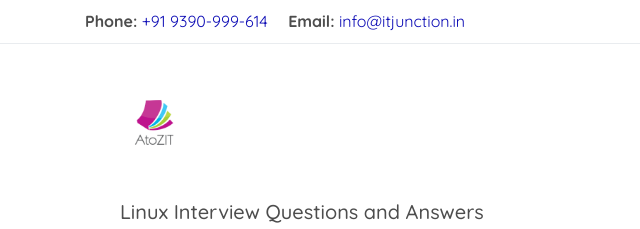
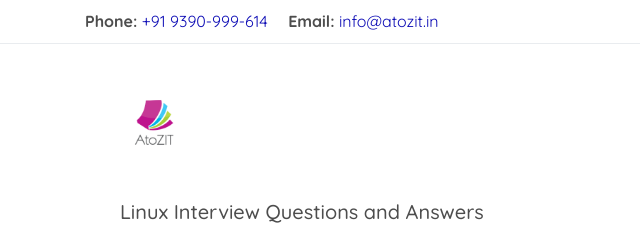
Before and after one commit to vjrid8/atozit.in, a plain HTML site: page linux-interview-questions.html in a window 1280 px wide. Shown: the top 229 px of the page, 0-640 px from the left. Drawn offline with Linux system fonts and the light colour scheme; files whose address does not match are found by name.

Commit message:
Update linux-interview-questions.html

```diff
--- a/linux-interview-questions.html
+++ b/linux-interview-questions.html
@@ -36,7 +36,7 @@
           <div class="row">
             <div class="col-md-6">
               <p class="mb-0"> <span class="mr-3"><strong>Phone:</strong> <a href="tel://#">+91
-                    9390-999-614</a></span> <span><strong>Email:</strong> <a href="#">info@itjunction.in</a></span>
+                    9390-999-614</a></span> <span><strong>Email:</strong> <a href="#">info@atozit.in</a></span>
               </p>
             </div>
             <div class="col-md-6">
```
